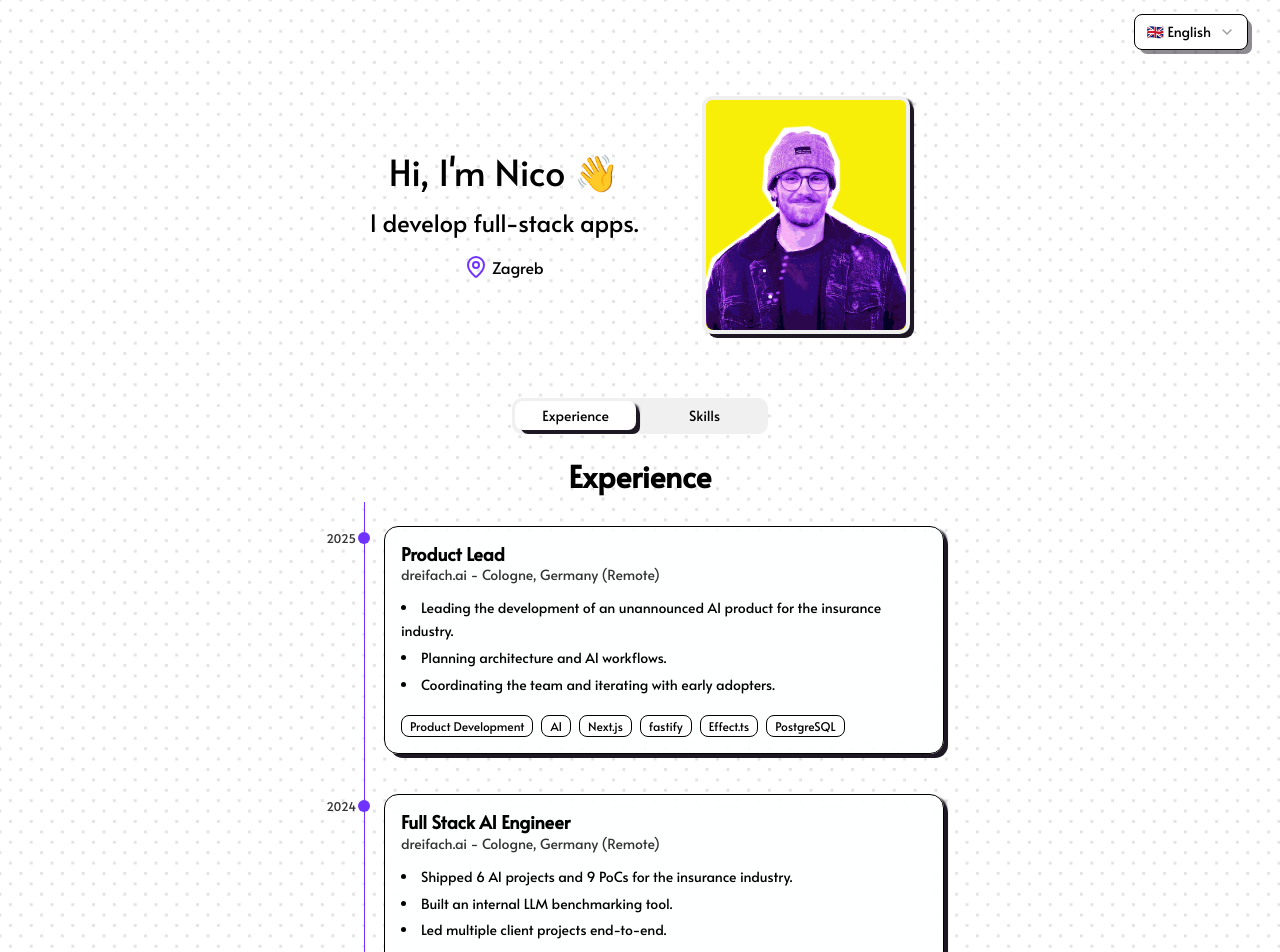
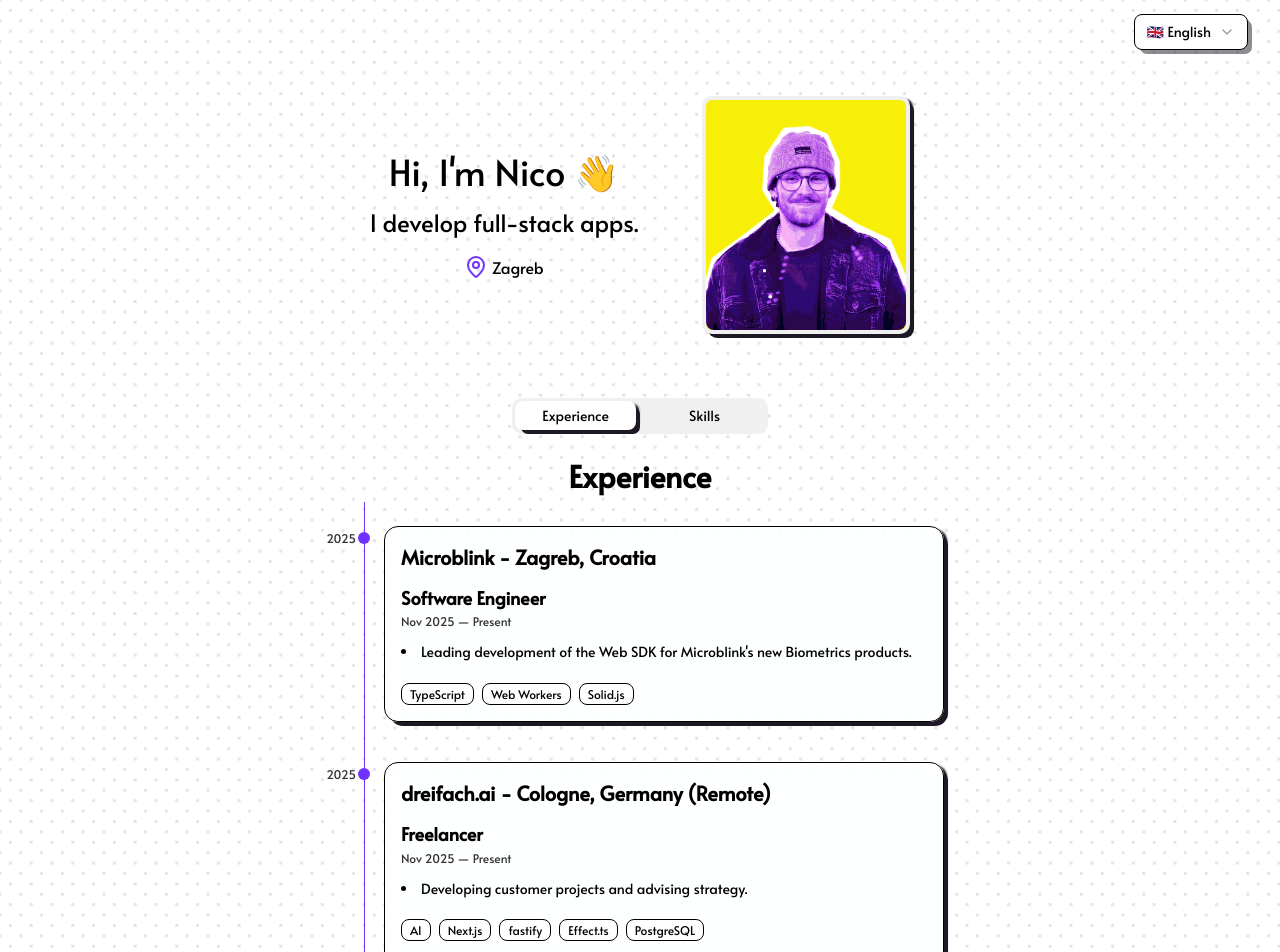
Before and after one commit to nitodeco/portfolio, a Next.js app: page /en in a window 1280 px wide. Shown: the top 952 px of the page. Built offline with nearby package versions, Linux system fonts and the light colour scheme.

Commit message:
feat: group positions at same company + update resume

```diff
--- a/src/components/pages/Portfolio/partials/Experience.tsx
+++ b/src/components/pages/Portfolio/partials/Experience.tsx
@@ -1,7 +1,8 @@
 import { useMessages, useTranslations } from 'next-intl';
-import type React from 'react';
+import { type FC, useMemo } from 'react';
 
 import { SkillBadge } from '@/components/molecules/SkillBadge';
+import { cn } from '@/lib/utils';
 
 type Skill = {
   name: string;
@@ -18,6 +19,12 @@
   startYear: number;
 };
 
+type ExperienceGroup = {
+  company: string;
+  items: ExperienceItem[];
+  startYear: number;
+};
+
 type Messages = {
   portfolio?: {
     experience?: {
@@ -26,28 +33,49 @@
   };
 };
 
-export const Experience: React.FC = () => {
+export const Experience: FC = () => {
   const t = useTranslations('portfolio.experience');
   const messages = useMessages() as unknown as Messages;
   const items = messages?.portfolio?.experience?.items ?? [];
+
+  const groups = useMemo(() => {
+    const grouped: { [key: string]: ExperienceItem[] } = {};
+    const result: ExperienceGroup[] = [];
+
+    items.forEach((item) => {
+      if (!grouped[item.company]) {
+        grouped[item.company] = [];
+        result.push({
+          company: item.company,
+          items: grouped[item.company],
+          startYear: item.startYear,
+        });
+      }
+      grouped[item.company].push(item);
+    });
+
+    return result;
+  }, [items]);
 
   return (
     <section className='w-full'>
       <h2 className='text-center text-3xl font-semibold mb-8'>{t('title')}</h2>
       <div className='relative pl-4 w-full'>
-        {items.map((item: ExperienceItem) => (
-          <article key={item.id} className='relative mb-10 last:mb-0'>
+        {groups.map((group) => (
+          <article key={group.company} className='relative mb-10 last:mb-0'>
             <div className='pointer-events-none absolute left-3 -top-6 -bottom-6 w-px bg-primary' />
             <div className='absolute left-3 top-1.5 h-3 w-3 -translate-x-1/2 rounded-full bg-primary shadow-[0_0_0_6px_hsl(var(--color-primary)/0.18)] ring-4 ring-primary/20 transition-transform duration-200 will-change-transform' />
             <span className='absolute left-3 -translate-x-full top-1 pr-2 text-xs text-muted-foreground tabular-nums'>
-              {item.startYear}
+              {group.startYear}
             </span>
-            <div className='group ml-8 rounded-xl border bg-card/60 p-4 shadow-sm backdrop-blur supports-[backdrop-filter]:bg-card/50 transition-all duration-200 hover:shadow-md hover:-translate-y-0.5'>
-              <div className='flex items-start justify-between gap-4'>
-                <div className='flex min-w-0 flex-col'>
-                  <h3 className='text-lg font-semibold leading-tight'>{item.title}</h3>
-                  <p className='text-sm text-muted-foreground text-wrap'>{item.company}</p>
-                </div>
+            <div className='group ml-8 rounded-xl border bg-card/60 p-4 shadow-sm backdrop-blur supports-backdrop-filter:bg-card/50 transition-all duration-200 hover:shadow-md hover:-translate-y-0.5'>
+              <h3 className='text-xl font-bold mb-4'>{group.company}</h3>
+              <div className='flex flex-col'>
+                {group.items.map((item, index) => (
+                  <div key={item.id} className={cn(index > 0 && 'mt-6 pt-6 border-t border-border/40')}>
+                    <div className='flex flex-col gap-1 mb-2'>
+                      <h4 className='text-lg font-semibold leading-tight'>{item.title}</h4>
+                      <span className='text-xs text-muted-foreground'>{item.period}</span>
                     </div>
                     <ul className='mt-3 list-disc list-inside space-y-1 text-sm leading-relaxed'>
                       {item.description.map((line: string) => (
@@ -60,6 +88,9 @@
                       ))}
                     </div>
                   </div>
+                ))}
+              </div>
+            </div>
           </article>
         ))}
       </div>
--- a/src/messages/de.json
+++ b/src/messages/de.json
@@ -11,12 +11,64 @@
       "title": "Erfahrung",
       "items": [
         {
+          "id": "sdk-eng",
+          "title": "Software-Entwickler",
+          "company": "Microblink - Zagreb, Kroatien",
+          "period": "Nov 2025 — Heute",
+          "description": ["Entwicklung der Web SDK für Microblinks neue Biometrie-Produkte."],
+          "skills": [
+            {
+              "name": "TypeScript",
+              "description": "Primäre Sprache für die SDK-Entwicklung."
+            },
+            {
+              "name": "Web Workers",
+              "description": "Zum Auslagern rechenintensiver Aufgaben vom Hauptthread verwendet."
+            },
+            {
+              "name": "Solid.js",
+              "description": "Frontend-Framework für SDK-Komponenten."
+            }
+          ],
+          "startYear": 2025
+        },
+        {
+          "id": "freelancer",
+          "title": "Freiberufler",
+          "company": "dreifach.ai - Köln, Deutschland (Remote)",
+          "period": "Nov 2025 — Heute",
+          "description": ["Entwicklung von Kundenprojekten und strategische Beratung."],
+          "skills": [
+            {
+              "name": "AI",
+              "description": "Kombination aus LLMs und Embedding-Modellen für die KI-Funktionen eingesetzt."
+            },
+            {
+              "name": "Next.js",
+              "description": "Next.js wurde für das Frontend der Anwendung eingesetzt."
+            },
+            {
+              "name": "fastify",
+              "description": "fastify wurde als Backend-Server-Framework verwendet."
+            },
+            {
+              "name": "Effect.ts",
+              "description": "Als Standardbibliothek für End-to-End-Typsicherheit, Dependency Injection, Concurrency-Management und mehr gewählt."
+            },
+            {
+              "name": "PostgreSQL",
+              "description": "Primäre Datenbank des Projekts, mit pgvector zur Speicherung von Embeddings."
+            }
+          ],
+          "startYear": 2025
+        },
+        {
           "id": "prod-lead",
           "title": "Product Lead",
           "company": "dreifach.ai - Köln, Deutschland (Remote)",
-          "period": "Jul 2025 — Heute",
+          "period": "Jul 2025 — Nov 2025",
           "description": [
-            "Entwicklung eines unangekündigten KI-Produkts für die Versicherungsbranche.",
+            "Leitung der Entwicklung von dreifach.claims, der KI-basierten Schadenplattform für Versicherungsmakler.",
             "Planung der Architektur und KI-Workflows.",
             "Koordination des Teams und Iteration mit Early Adopters."
           ],
--- a/src/messages/en.json
+++ b/src/messages/en.json
@@ -11,12 +11,64 @@
       "title": "Experience",
       "items": [
         {
+          "id": "sdk-eng",
+          "title": "Software Engineer",
+          "company": "Microblink - Zagreb, Croatia",
+          "period": "Nov 2025 — Present",
+          "description": ["Leading development of the Web SDK for Microblink's new Biometrics products."],
+          "skills": [
+            {
+              "name": "TypeScript",
+              "description": "Primary language for SDK development."
+            },
+            {
+              "name": "Web Workers",
+              "description": "Used for offloading heavy computations from the main thread."
+            },
+            {
+              "name": "Solid.js",
+              "description": "Frontend framework used for SDK components."
+            }
+          ],
+          "startYear": 2025
+        },
+        {
+          "id": "freelancer",
+          "title": "Freelancer",
+          "company": "dreifach.ai - Cologne, Germany (Remote)",
+          "period": "Nov 2025 — Present",
+          "description": ["Developing customer projects and advising strategy."],
+          "skills": [
+            {
+              "name": "AI",
+              "description": "Used a combination of LLMs and embedding models for AI features."
+            },
+            {
+              "name": "Next.js",
+              "description": "Next.js was used for the frontend of the application."
+            },
+            {
+              "name": "fastify",
+              "description": "fastify was used as the server framework."
+            },
+            {
+              "name": "Effect.ts",
+              "description": "Chosen as the standard library for end-to-end type safety, dependency injection, concurrency management, and much more."
+            },
+            {
+              "name": "PostgreSQL",
+              "description": "Primary database, with pgvector to store embeddings."
+            }
+          ],
+          "startYear": 2025
+        },
+        {
           "id": "prod-lead",
           "title": "Product Lead",
           "company": "dreifach.ai - Cologne, Germany (Remote)",
-          "period": "Jul 2025 — Present",
+          "period": "Jul 2025 — Nov 2025",
           "description": [
-            "Leading the development of an unannounced AI product for the insurance industry.",
+            "Leading the development of dreifach.claims, an AI powered claims platform for insurance brokers.",
             "Planning architecture and AI workflows.",
             "Coordinating the team and iterating with early adopters."
           ],
--- a/src/messages/hr.json
+++ b/src/messages/hr.json
@@ -11,12 +11,64 @@
       "title": "Iskustvo",
       "items": [
         {
+          "id": "sdk-eng",
+          "title": "Softverski inženjer",
+          "company": "Microblink - Zagreb, Hrvatska",
+          "period": "Studeni 2025 — Sada",
+          "description": ["Vođenje razvoja Web SDK-a za Microblinkove nove biometrijske proizvode."],
+          "skills": [
+            {
+              "name": "TypeScript",
+              "description": "Primarni jezik za razvoj SDK-a."
+            },
+            {
+              "name": "Web Workers",
+              "description": "Korišteni za prebacivanje zahtjevnih izračuna s glavne niti."
+            },
+            {
+              "name": "Solid.js",
+              "description": "Frontend okvir korišten za SDK komponente."
+            }
+          ],
+          "startYear": 2025
+        },
+        {
+          "id": "freelancer",
+          "title": "Freelancer",
+          "company": "dreifach.ai - Köln, Njemačka (Remote)",
+          "period": "Studeni 2025 — Sada",
+          "description": ["Razvoj projekata za klijente i savjetovanje strategije."],
+          "skills": [
+            {
+              "name": "AI",
+              "description": "Koristio kombinacije LLM-ova i embedding modela za AI funkcionalnosti."
+            },
+            {
+              "name": "Next.js",
+              "description": "Next.js je korišten za frontend aplikacije."
+            },
+            {
+              "name": "fastify",
+              "description": "Fastify je korišten kao backend server okvir."
+            },
+            {
+              "name": "Effect.ts",
+              "description": "Odabran kao standardna biblioteka za end-to-end tip sigurnosti, dependency injection, upravljanje konkurentnošću i više."
+            },
+            {
+              "name": "PostgreSQL",
+              "description": "Primarna baza podataka projekta, s pgvectorom za pohranu embeddinga."
+            }
+          ],
+          "startYear": 2025
+        },
+        {
           "id": "prod-lead",
           "title": "Product Lead",
           "company": "dreifach.ai - Köln, Njemačka (Remote)",
-          "period": "Srpanj 2025 — Sada",
+          "period": "Srpanj 2025 — Studeni 2025",
           "description": [
-            "Vođenje razvoja nenajavljenog AI proizvoda za industriju osiguranja",
+            "Vođenje razvoja dreifach.claims, platforme za obradu šteta za osiguravajuće brokere.",
             "Planiranje arhitekture i AI tokova rada",
             "Koordiniranje tima i iteriranje s ranim korisnicima"
           ],
@@ -55,7 +107,7 @@
           "period": "Studeni 2024 — Srpanj 2025",
           "description": [
             "Isporučeno 6 AI projekata i 9 PoC-eva za osigurateljnu industriju",
-            "Izgrada internih alat za LLM benchmarking",
+            "Izgradnja internih alat za LLM benchmarking",
             "Vođenje više klijentskih end-to-end projekata"
           ],
           "skills": [
```
Lines whose indentation alone changed are shown as unchanged.
